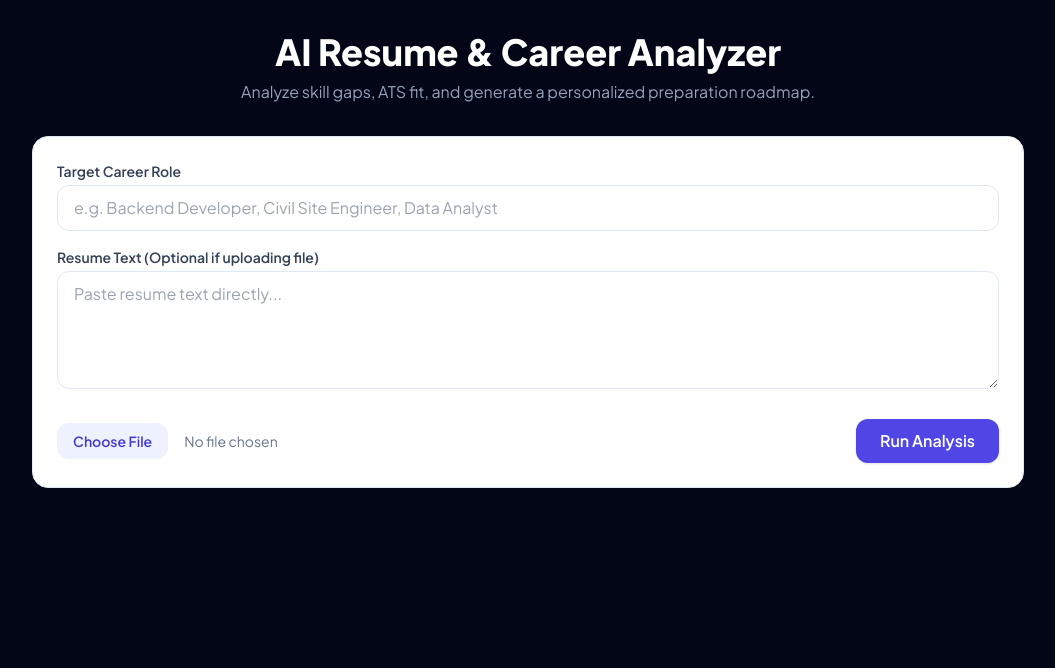
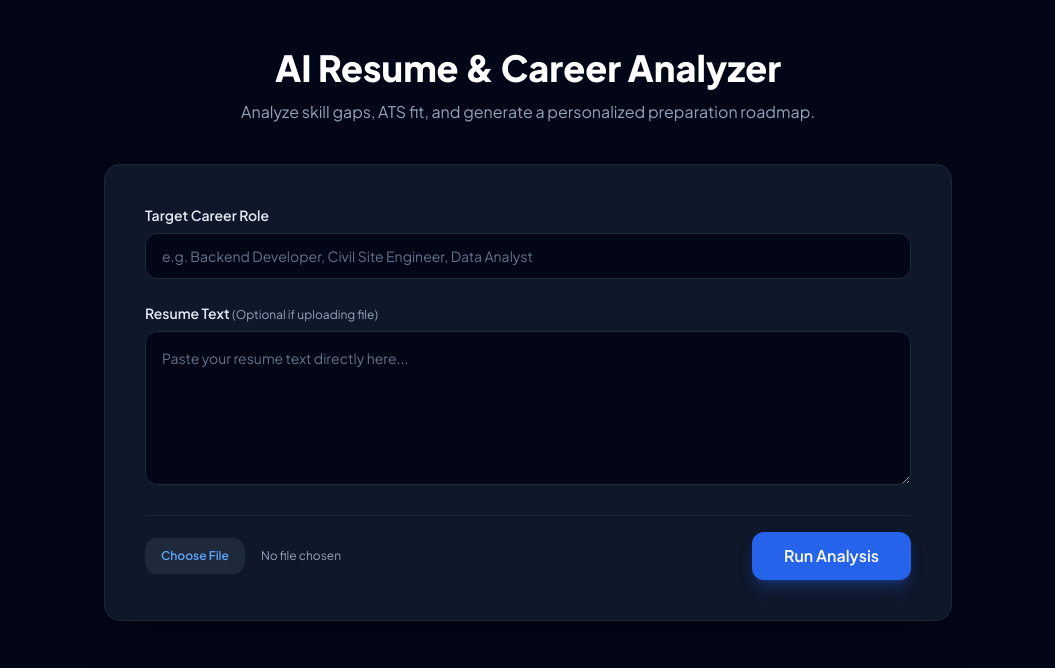
Before and after one commit to DevSatyam7/Ai-Resume-Analyzer, a Flask app: page /dashboard in a window 1280 px wide. Shown: the part 69-737 px from the top of the page, without its empty margins (112-1167 px from the left). Run offline with Flask 3, Linux system fonts and the light colour scheme; the visitor is signed in with stand-in values (Sample User, id 1); some libraries are stand-ins or nearby versions.

Commit message:
Update dashboard.html

```diff
--- a/templates/dashboard.html
+++ b/templates/dashboard.html
@@ -1,116 +1,55 @@
 {% extends "base.html" %}
 
 {% block content %}
-<script src="https://cdn.tailwindcss.com"></script>
-
-<div class="max-w-5xl mx-auto px-4 py-8">
-    <div class="mb-8 text-center">
-        <h1 class="text-3xl md:text-4xl font-extrabold text-white text-center mb-2">
-    AI Resume & Career Analyzer
-</h1>
-<p class="text-slate-400 text-center text-sm md:text-base mb-8">
-    Analyze skill gaps, ATS fit, and generate a personalized preparation roadmap.
-</p>
+<div class="max-w-4xl mx-auto px-6 py-12">
+    <!-- Title -->
+    <div class="text-center mb-10">
+        <h1 class="text-3xl md:text-4xl font-extrabold text-white mb-3">
+            AI Resume & Career Analyzer
+        </h1>
+        <p class="text-slate-400 text-sm md:text-base">
+            Analyze skill gaps, ATS fit, and generate a personalized preparation roadmap.
+        </p>
     </div>
 
-    <!-- Form Section -->
-    <div class="bg-white rounded-2xl shadow-sm border border-slate-200 p-6 mb-8">
-        <form method="POST" enctype="multipart/form-data" class="space-y-4">
+    <!-- Form Card -->
+    <div class="bg-slate-900 border border-slate-800 rounded-2xl p-6 sm:p-10 shadow-2xl">
+        <form method="POST" enctype="multipart/form-data" class="space-y-6">
+
+            <!-- Target Career Role -->
             <div>
-                <label class="block text-sm font-semibold text-slate-700 mb-1">Target Career Role</label>
-                <input type="text" name="goal" placeholder="e.g. Backend Developer, Civil Site Engineer, Data Analyst" required
-                       class="w-full px-4 py-2.5 rounded-xl border border-slate-200 focus:ring-2 focus:ring-indigo-500 focus:outline-none">
+                <label class="block text-sm font-semibold text-slate-200 mb-2">
+                    Target Career Role
+                </label>
+                <input type="text" name="role" required
+                    placeholder="e.g. Backend Developer, Civil Site Engineer, Data Analyst"
+                    class="w-full bg-slate-950 border border-slate-800 rounded-xl px-4 py-3 text-white placeholder-slate-500 text-sm focus:outline-none focus:border-blue-500 focus:ring-1 focus:ring-blue-500 transition">
             </div>
 
+            <!-- Resume Text -->
             <div>
-                <label class="block text-sm font-semibold text-slate-700 mb-1">Resume Text (Optional if uploading file)</label>
-                <textarea name="resume" rows="4" placeholder="Paste resume text directly..."
-                          class="w-full px-4 py-2.5 rounded-xl border border-slate-200 focus:ring-2 focus:ring-indigo-500 focus:outline-none"></textarea>
+                <label class="block text-sm font-semibold text-slate-200 mb-2">
+                    Resume Text <span class="text-xs text-slate-400 font-normal">(Optional if uploading file)</span>
+                </label>
+                <textarea name="resume_text" rows="6"
+                    placeholder="Paste your resume text directly here..."
+                    class="w-full bg-slate-950 border border-slate-800 rounded-xl p-4 text-white placeholder-slate-500 text-sm focus:outline-none focus:border-blue-500 focus:ring-1 focus:ring-blue-500 transition"></textarea>
             </div>
 
-            <div class="flex flex-col sm:flex-row sm:items-center justify-between gap-4 pt-2">
-                <input type="file" name="file" accept=".pdf"
-                       class="text-sm text-slate-500 file:mr-4 file:py-2 file:px-4 file:rounded-xl file:border-0 file:text-sm file:font-semibold file:bg-indigo-50 file:text-indigo-700 hover:file:bg-indigo-100">
-                <button type="submit" class="bg-indigo-600 hover:bg-indigo-700 text-white font-semibold px-6 py-2.5 rounded-xl shadow transition">
+            <!-- File Upload & Action Button -->
+            <div class="flex flex-col sm:flex-row items-center justify-between gap-4 pt-4 border-t border-slate-800">
+                <div class="w-full sm:w-auto">
+                    <input type="file" name="resume_file" accept=".pdf,.docx,.txt"
+                        class="text-xs text-slate-400 file:mr-4 file:py-2.5 file:px-4 file:rounded-xl file:border-0 file:text-xs file:font-semibold file:bg-slate-800 file:text-blue-400 hover:file:bg-slate-700 cursor-pointer">
+                </div>
+
+                <button type="submit"
+                    class="w-full sm:w-auto bg-blue-600 hover:bg-blue-500 text-white font-semibold px-8 py-3 rounded-xl shadow-lg shadow-blue-600/30 transition">
                     Run Analysis
                 </button>
             </div>
+
         </form>
     </div>
-
-    <!-- Results Section -->
-    {% if result and not result.error %}
-    <div class="space-y-6">
-        <!-- Score & Summary -->
-        <div class="grid grid-cols-1 md:grid-cols-3 gap-6">
-            <div class="bg-white p-6 rounded-2xl border border-slate-200 shadow-sm flex flex-col items-center justify-center text-center">
-                <span class="text-xs font-bold uppercase tracking-wider text-slate-400">ATS Match Score</span>
-                <span class="text-5xl font-black text-indigo-600 my-2">{{ result.ats_score }}%</span>
-                <span class="text-xs px-3 py-1 rounded-full font-semibold {% if result.ats_score >= 70 %}bg-emerald-100 text-emerald-800{% else %}bg-amber-100 text-amber-800{% endif %}">
-                    {% if result.ats_score >= 70 %}Good Match{% else %}Needs Improvement{% endif %}
-                </span>
-            </div>
-            <div class="md:col-span-2 bg-white p-6 rounded-2xl border border-slate-200 shadow-sm flex flex-col justify-center">
-                <h3 class="text-xs font-bold uppercase tracking-wider text-slate-400 mb-2">Hiring Manager Feedback</h3>
-                <p class="text-slate-700 leading-relaxed text-sm">{{ result.profile_summary }}</p>
-            </div>
-        </div>
-
-        <!-- Skills Gap -->
-        <div class="grid grid-cols-1 md:grid-cols-2 gap-6">
-            <div class="bg-white p-6 rounded-2xl border border-slate-200 shadow-sm">
-                <h3 class="font-bold text-slate-800 text-sm flex items-center gap-2 mb-3">
-                    <span class="h-2 w-2 rounded-full bg-emerald-500"></span> Current Strengths
-                </h3>
-                <div class="flex flex-wrap gap-2">
-                    {% for skill in result.matched_skills %}
-                        <span class="bg-emerald-50 text-emerald-700 border border-emerald-200 px-3 py-1 rounded-lg text-xs font-medium">{{ skill }}</span>
-                    {% endfor %}
-                </div>
-            </div>
-
-            <div class="bg-white p-6 rounded-2xl border border-slate-200 shadow-sm">
-                <h3 class="font-bold text-slate-800 text-sm flex items-center gap-2 mb-3">
-                    <span class="h-2 w-2 rounded-full bg-rose-500"></span> Missing Skills
-                </h3>
-                <div class="flex flex-wrap gap-2">
-                    {% for skill in result.missing_skills %}
-                        <span class="bg-rose-50 text-rose-700 border border-rose-200 px-3 py-1 rounded-lg text-xs font-medium">{{ skill }}</span>
-                    {% endfor %}
-                </div>
-            </div>
-        </div>
-
-        <!-- Roadmap -->
-        <div class="bg-white p-6 rounded-2xl border border-slate-200 shadow-sm">
-            <h3 class="font-bold text-slate-800 mb-4">Targeted Learning Roadmap</h3>
-            <div class="space-y-4 border-l-2 border-indigo-200 pl-4">
-                {% for step in result.roadmap %}
-                <div>
-                    <h4 class="text-sm font-semibold text-indigo-900">{{ step.phase }}</h4>
-                    <p class="text-xs text-slate-600 mt-0.5">{{ step.tasks }}</p>
-                </div>
-                {% endfor %}
-            </div>
-        </div>
-
-        <!-- Interview Prep -->
-        <div class="bg-white p-6 rounded-2xl border border-slate-200 shadow-sm">
-            <h3 class="font-bold text-slate-800 mb-4">Role-Specific Interview Questions</h3>
-            <div class="space-y-3">
-                {% for q in result.interview_questions %}
-                <div class="bg-slate-50 p-4 rounded-xl border border-slate-100">
-                    <p class="font-medium text-slate-800 text-sm">Q: {{ q.question }}</p>
-                    <p class="text-xs text-indigo-600 mt-1 font-medium">Tip: {{ q.tip }}</p>
-                </div>
-                {% endfor %}
-            </div>
-        </div>
-    </div>
-    {% elif result.error %}
-        <div class="bg-rose-50 border border-rose-200 text-rose-700 px-4 py-3 rounded-xl text-sm font-medium">
-            {{ result.error }}
-        </div>
-    {% endif %}
 </div>
 {% endblock %}
```
